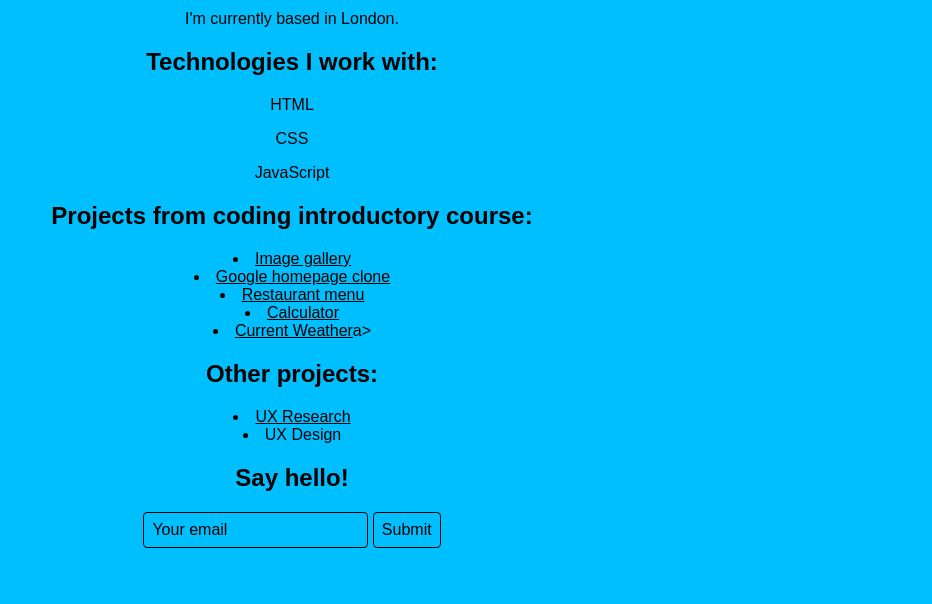
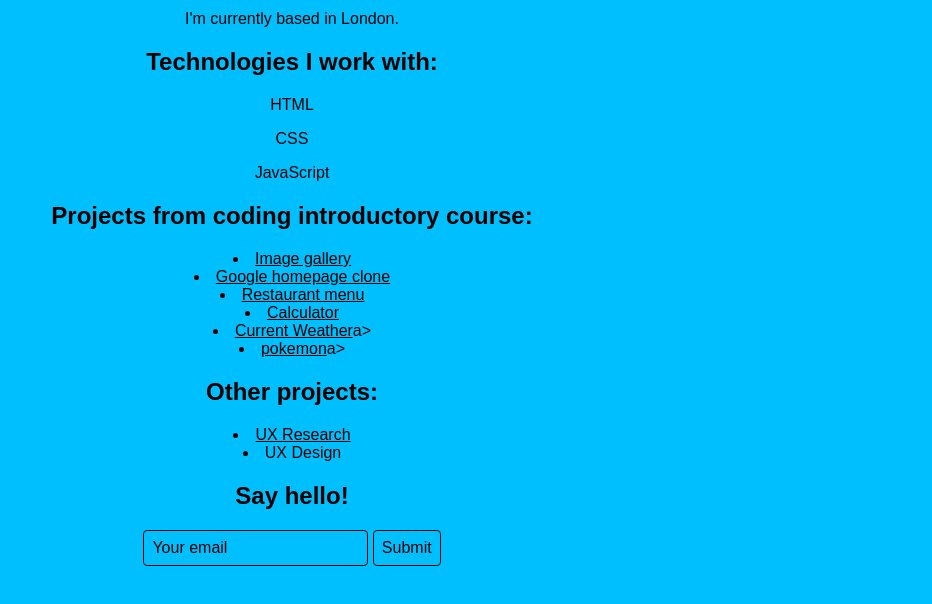
Before and after one commit to BridgetAll/LIFT-Portfolio, a plain HTML site: page index.html in a window 1280 px wide. Shown: the part 110-714 px from the top of the page, without its empty margins (348-1280 px from the left). Drawn offline with Linux system fonts and the light colour scheme; a web font is replaced by a local one.

Commit message:
Update index.html

```diff
--- a/index.html
+++ b/index.html
@@ -26,6 +26,7 @@
         <li><a href="menu/" target="_blank">Restaurant menu</a></li>
         <li><a href="calculator/" target="_blank">Calculator</a></li>
         <li><a href="weather/" target="_blank">Current Weather</a>a></li>
+        <li><a href="pokemon/" target+"_blank">pokemon</a>a></li>
     </ul>
     <h2> Other projects:</h2>
     <ul>
```
